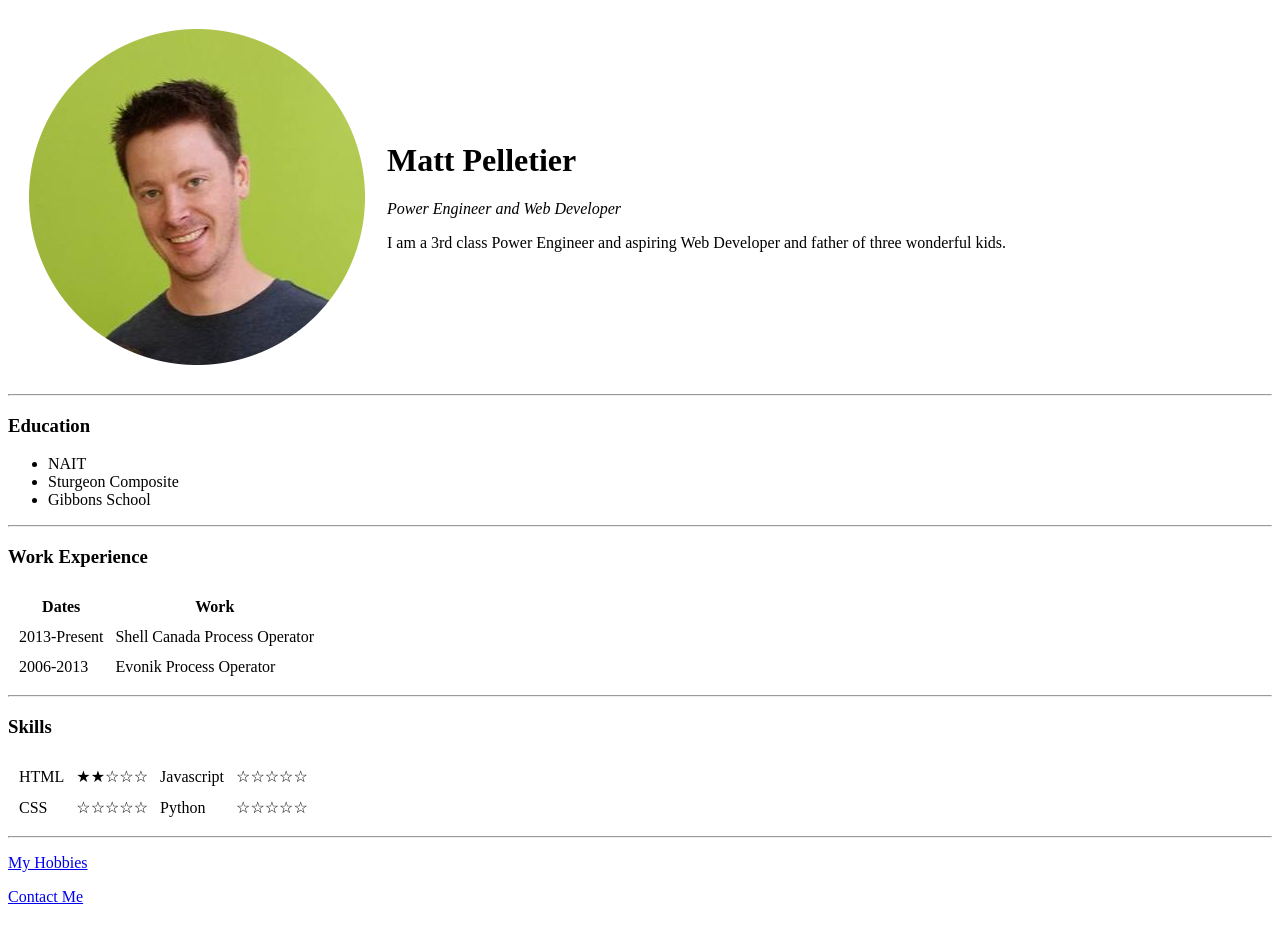
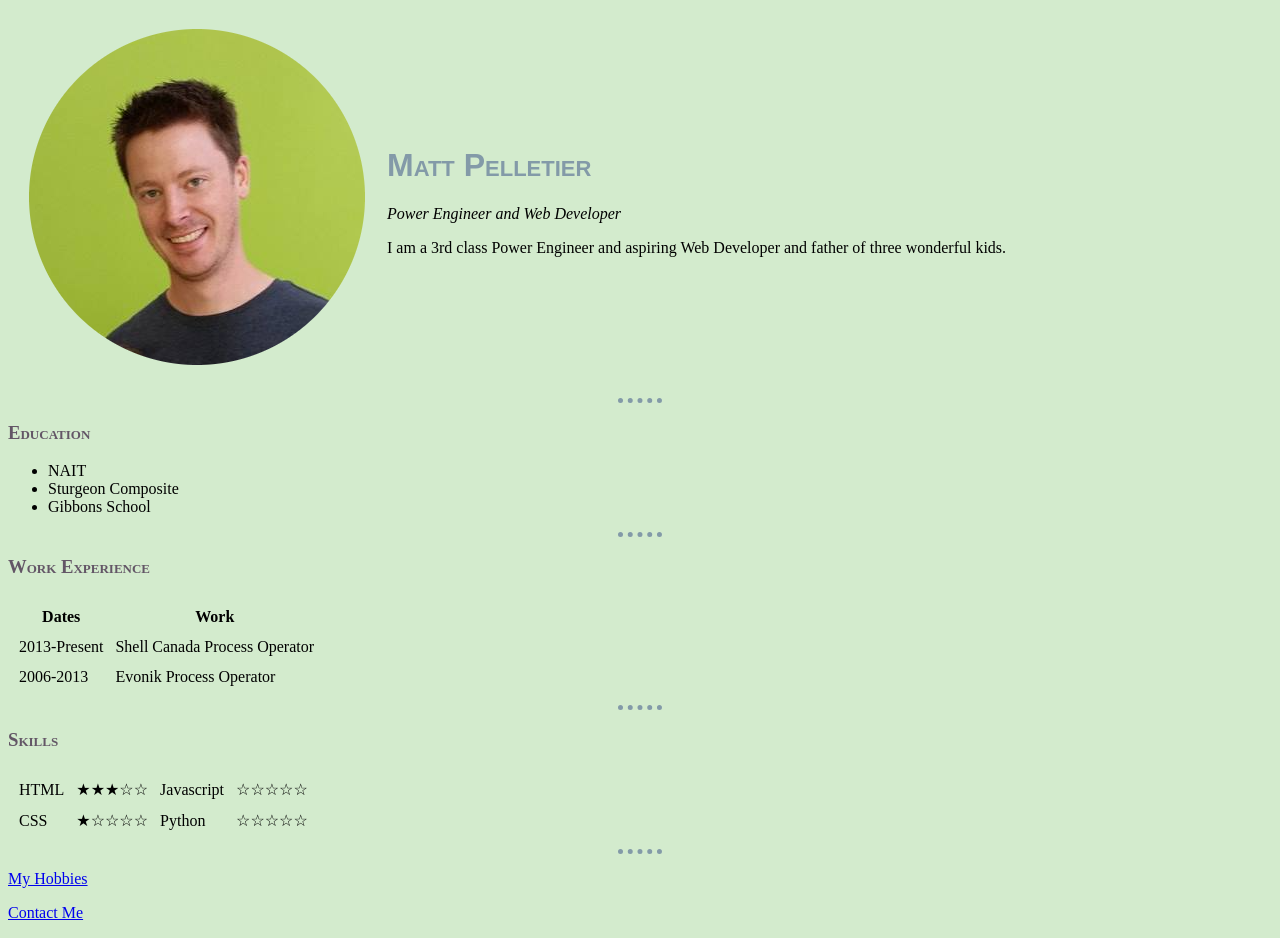
Before and after one commit to Thanosfalling/CV, a plain HTML site: page index.html in a window 1280 px wide. Drawn offline with Linux system fonts and the light colour scheme.

Commit message:
Add files via upload

```diff
--- /dev/null
+++ b/CSS/styles.css
@@ -0,0 +1,20 @@
+    body{
+      background-color: #D3EBCD;
+    }
+
+hr{
+  border-style: dotted none none;
+  border-color: #839AA8;
+  border-width: 5px;
+  width: 3.5%;
+}
+h1{
+  font-family: arial;
+  font-variant: small-caps;
+  color: #839AA8;
+}
+
+h3{
+  color: #635666;
+  font-variant: small-caps;
+}
--- a/index.html
+++ b/index.html
@@ -1,9 +1,9 @@
-
+<!DOCTYPE html>
 <html lang="en" dir="ltr">
-
 <head>
   <meta charset="utf-8">
   <title>Matt's Personal Site</title>
+<link rel="stylesheet" href="css/styles.css">
 </head>
 
 <body>
@@ -52,13 +52,13 @@
   <table cellspacing="10">
     <tr>
       <td>HTML</td>
-      <td>★★☆☆☆</td>
+      <td>★★★☆☆</td>
       <td>Javascript</td>
       <td>☆☆☆☆☆</td>
     </tr>
     <tr>
       <td>CSS</td>
-      <td>☆☆☆☆☆</td>
+      <td>★☆☆☆☆</td>
       <td>Python</td>
       <td>☆☆☆☆☆</td>
     </tr>
```
Also changed, not shown: Hobbies.html (+1 -0 lines), contact.html (+1 -0 lines).
